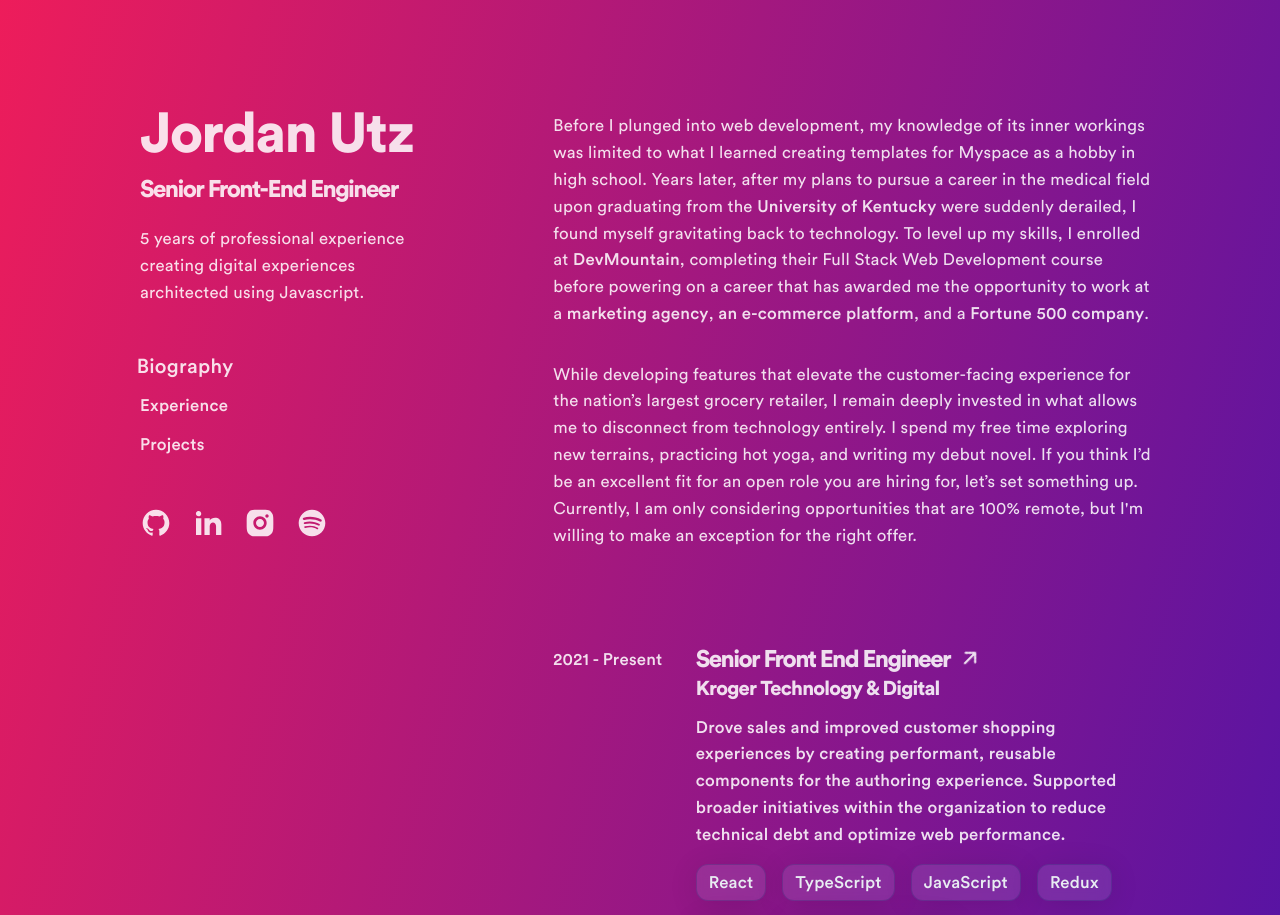
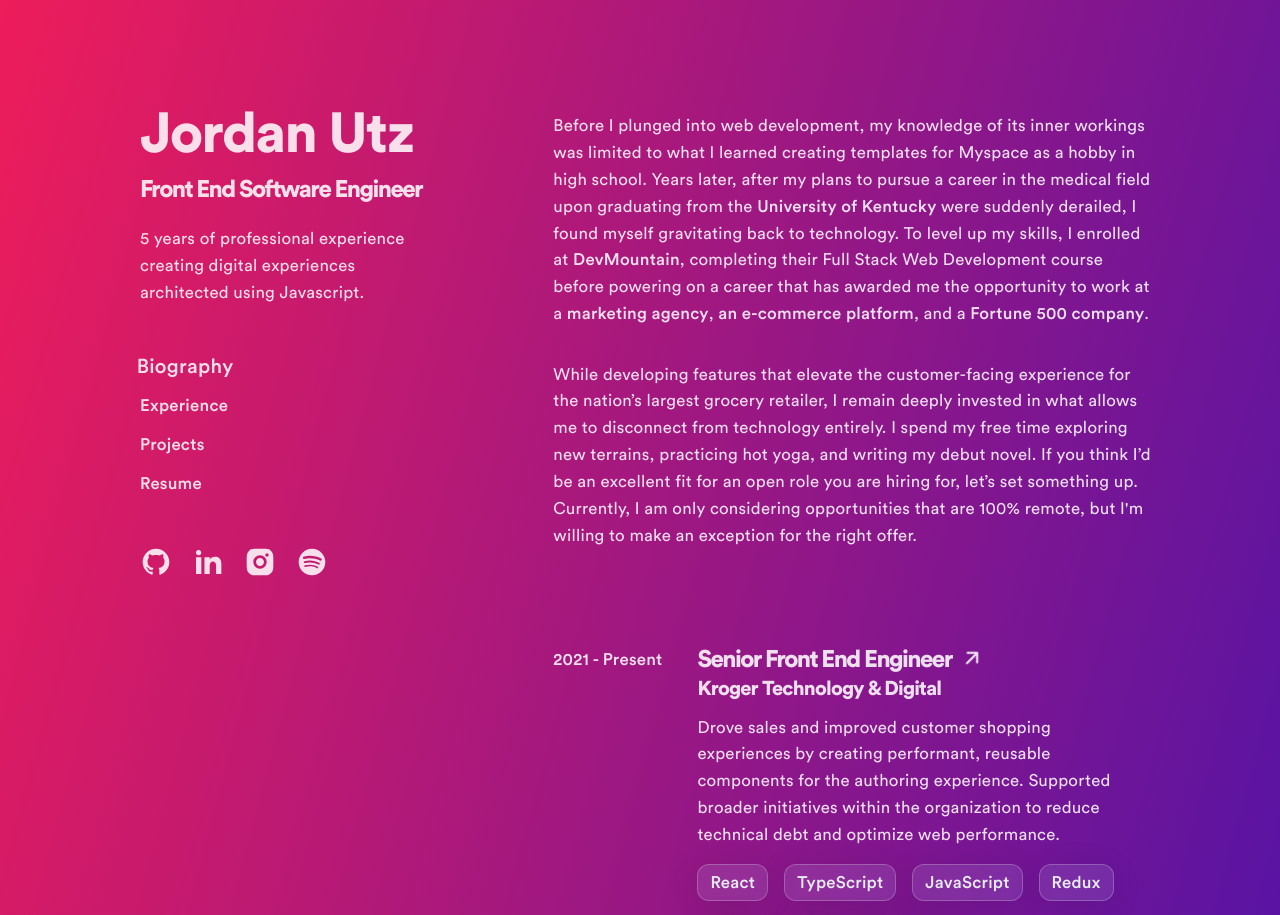
Before and after one commit to jordanutz/jordanutz.com, a React (Vite) app: page / in a window 1280 px wide. Shown: the top 915 px of the page. Built offline with nearby package versions, Linux system fonts and the light colour scheme.

Commit message:
add resume to navigation

```diff
--- a/src/App.tsx
+++ b/src/App.tsx
@@ -25,7 +25,7 @@
       <div>
         <header>
           <h1>Jordan Utz</h1>
-          <h2>Senior Front-End Engineer</h2>
+          <h2>Front End Software Engineer</h2>
           <p>
             5 years of professional experience creating digital experiences
             architected using Javascript.
--- a/src/components/NavItem.tsx
+++ b/src/components/NavItem.tsx
@@ -2,7 +2,7 @@
 import { Anchor } from "./Anchor";
 
 export function NavItem(props: NavItemProps) {
-  const { id, children, visibleSection } = props;
+  const { id, children, visibleSection, linkProps } = props;
 
   const casted = children as string;
 
@@ -10,7 +10,9 @@
     <li
       className={`${visibleSection === casted.toLowerCase() ? "active" : ""}`}
     >
-      <Anchor href={`#${id}`}>{children}</Anchor>
+      <Anchor href={`#${id}`} {...linkProps}>
+        {children}
+      </Anchor>
     </li>
   );
 }
--- a/src/components/Navigation.tsx
+++ b/src/components/Navigation.tsx
@@ -16,6 +16,9 @@
         <NavItem visibleSection={visibleSection} id="projects">
           Projects
         </NavItem>
+        <NavItem linkProps={{ href: "/resume.pdf", isExternal: true }}>
+          Resume
+        </NavItem>
       </ul>
     </nav>
   );
--- a/src/styles/card.css
+++ b/src/styles/card.css
@@ -53,7 +53,7 @@
       border-radius: 0.25rem;
 
       svg {
-        transform: rotate(-45deg) translate(10px);
+        transform: rotate(-45deg) translate(5px);
       }
     }
 
--- a/src/styles/cover.css
+++ b/src/styles/cover.css
@@ -17,8 +17,4 @@
       margin: 0 auto;
     }
   }
-
-  a {
-    font-family: var(--tertiary-font);
-  }
 }
--- a/src/styles/navigation.css
+++ b/src/styles/navigation.css
@@ -20,7 +20,8 @@
       transition: 0.2s;
     }
 
-    li.active {
+    li.active,
+    li:hover {
       transform: scale(1.2);
       margin-left: 5px;
     }
--- a/src/styles/tag.css
+++ b/src/styles/tag.css
@@ -7,5 +7,5 @@
   box-shadow: 0 4px 30px rgba(0, 0, 0, 0.1);
   backdrop-filter: blur(6.5px);
   -webkit-backdrop-filter: blur(6.5px);
-  border: 1px solid rgba(36, 43, 109, 0.272);
+  border: 1px solid rgba(226, 226, 229, 0.272);
 }
--- a/src/types.ts
+++ b/src/types.ts
@@ -19,8 +19,9 @@
 }
 
 export interface NavItemProps extends PropsWithChildren {
-  visibleSection: VisibleSection;
-  id: VisibleSection;
+  visibleSection?: VisibleSection;
+  id?: VisibleSection;
+  linkProps?: AnchorProps;
 }
 
 export interface TagProps {
```
Also changed, not shown: 1 other file (tests, documents, lock files or other folders).
